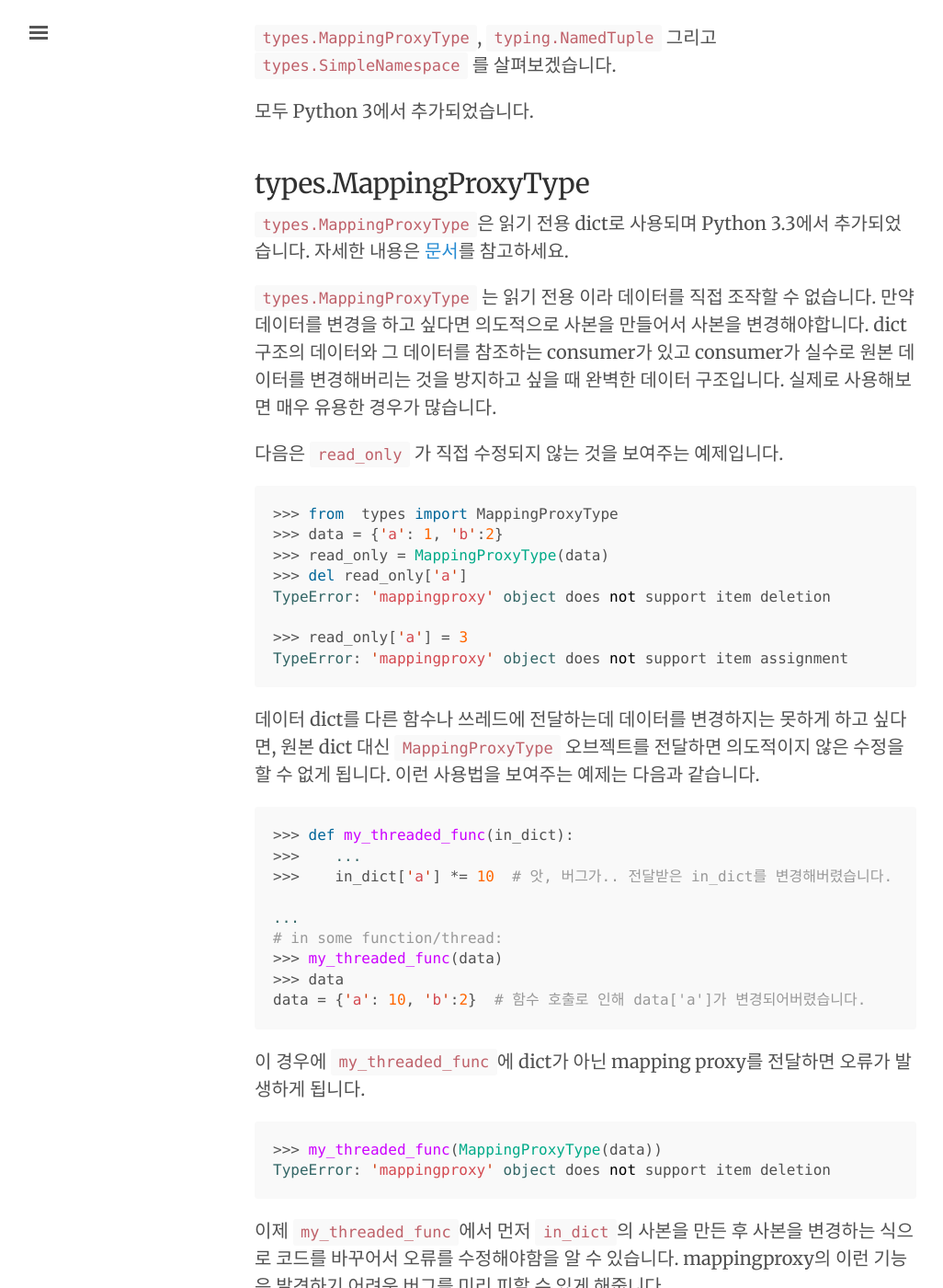
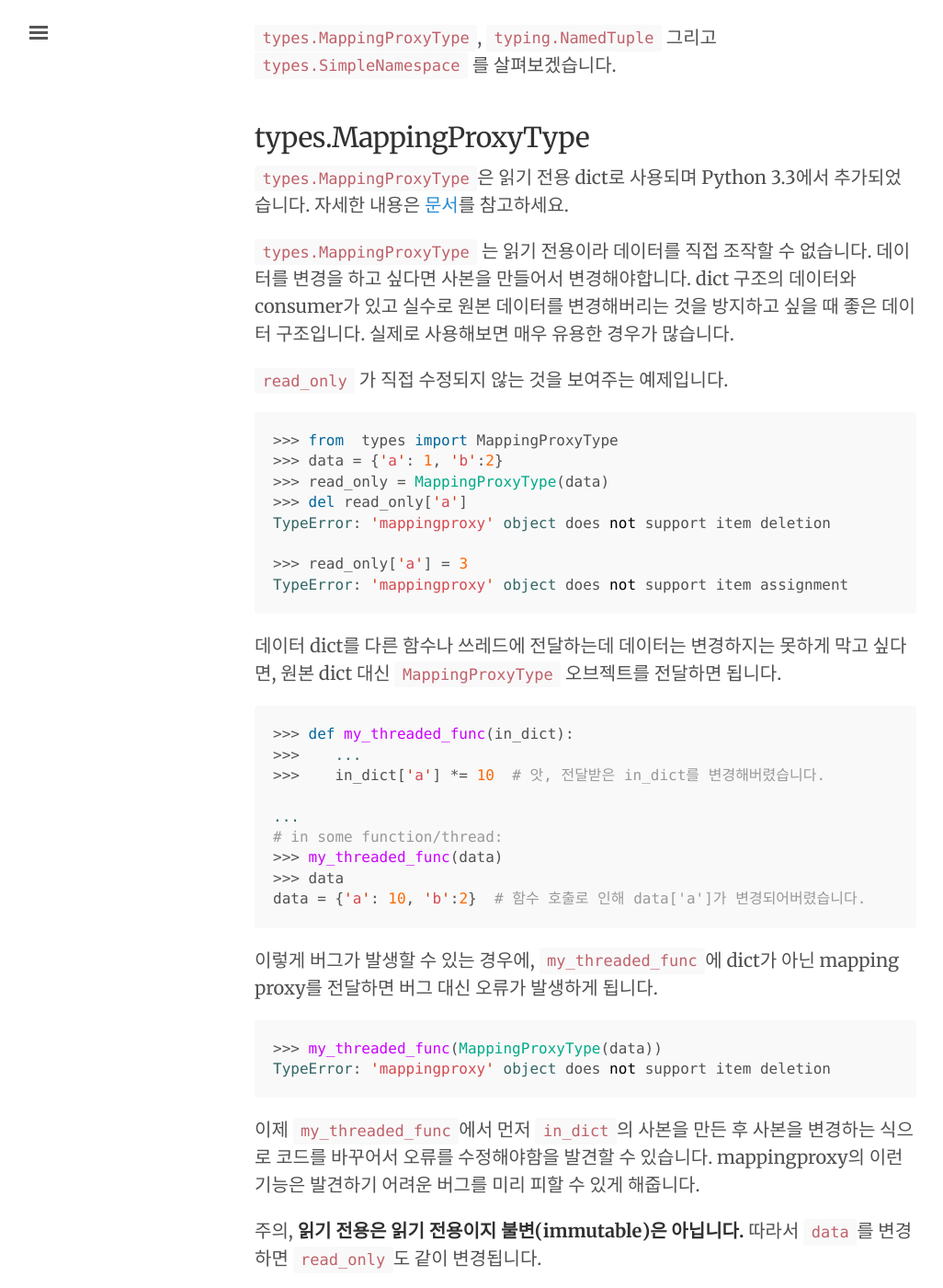
Before and after one commit to mnpk/mnpk.github.io, a Jekyll site: the page built from _posts/2017-03-16-python3-data-structure.md, in a window 1280 px wide and 1400 px high, scrolled down 439 px. Shown: the whole window at 92% size, without its empty margins (3-1029 px from the left). Built offline with Jekyll 4.4.1, drawn with Linux system fonts in a browser that asks for light colours; some of the changed text lies outside the part shown.

Commit message:
Update 2017-03-16-python3-data-structure.md

````diff
--- a/_posts/2017-03-16-python3-data-structure.md
+++ b/_posts/2017-03-16-python3-data-structure.md
@@ -2,25 +2,24 @@
 layout: post
 title: Python3의 흥미로운 데이터 구조들
 ---
-> 이 글은 [python reddit](https://www.reddit.com/r/Python/comments/5zfsq4/new_interesting_data_structures_in_python_3/)에서 발견한 [글](https://github.com/topper-123/Articles/blob/master/New-interesting-data-types-in-Python3.rst)의 한글 번역입니다.
+> 이 글은 [reddit/r/python](https://www.reddit.com/r/Python/comments/5zfsq4/new_interesting_data_structures_in_python_3/)에서 발견한 [글](https://github.com/topper-123/Articles/blob/master/New-interesting-data-types-in-Python3.rst)의 한글 번역입니다.
 
 
 Python 3는 더 이상 새로운 것이 아닙니다.
 
-실제로 최근에 탄생 3000일을 [축하](https://www.reddit.com/r/Python/comments/5v0tt6/python_3_created_via_pep_3000_is_exactly_3000/)하기도 했으니까요:) 꽤 오랜 기다림이 있었지만 Python 3는 무섭게 성장하고 있습니다. 그래서 Python 3에 새롭게 제공되는 데이터 구조는 어떤게 있는지 한 번 알아보려고 합니다.
+최근에 탄생 3000일을 [축하](https://www.reddit.com/r/Python/comments/5v0tt6/python_3_created_via_pep_3000_is_exactly_3000/)하기도 했으니까요:) 꽤 오랜 기다림이 있었지만 Python 3는 무섭게 성장하고 있습니다. 그래서 Python 3에 새롭게 제공되는 데이터 구조는 어떤게 있는지 한 번 알아보려고 합니다.
 
 `types.MappingProxyType`, `typing.NamedTuple` 그리고 `types.SimpleNamespace` 를 살펴보겠습니다.
 
-모두 Python 3에서 추가되었습니다.
 
 ### types.MappingProxyType
 
 `types.MappingProxyType`은 읽기 전용 dict로 사용되며 Python 3.3에서 추가되었습니다.
 자세한 내용은 [문서](https://docs.python.org/3/library/types.html#types.MappingProxyType)를 참고하세요.
 
-`types.MappingProxyType` 는 읽기 전용 이라 데이터를 직접 조작할 수 없습니다. 만약 데이터를 변경을 하고 싶다면 의도적으로 사본을 만들어서 사본을 변경해야합니다. dict 구조의 데이터와 그 데이터를 참조하는 consumer가 있고 consumer가 실수로 원본 데이터를 변경해버리는 것을 방지하고 싶을 때 완벽한 데이터 구조입니다. 실제로 사용해보면 매우 유용한 경우가 많습니다.
+`types.MappingProxyType` 는 읽기 전용이라 데이터를 직접 조작할 수 없습니다. 데이터를 변경을 하고 싶다면 사본을 만들어서 변경해야합니다. dict 구조의 데이터와 consumer가 있고 실수로 원본 데이터를 변경해버리는 것을 방지하고 싶을 때 좋은 데이터 구조입니다. 실제로 사용해보면 매우 유용한 경우가 많습니다.
 
-다음은 `read_only` 가 직접 수정되지 않는 것을 보여주는 예제입니다.
+`read_only` 가 직접 수정되지 않는 것을 보여주는 예제입니다.
 ```python
 >>> from  types import MappingProxyType
 >>> data = {'a': 1, 'b':2}
@@ -32,12 +31,12 @@
 TypeError: 'mappingproxy' object does not support item assignment
 ```
 
-데이터 dict를 다른 함수나 쓰레드에 전달하는데 데이터를 변경하지는 못하게 하고 싶다면, 원본 dict 대신 `MappingProxyType` 오브젝트를 전달하면 의도적이지 않은 수정을 할 수 없게 됩니다. 이런 사용법을 보여주는 예제는 다음과 같습니다.
+데이터 dict를 다른 함수나 쓰레드에 전달하는데 데이터는 변경하지는 못하게 막고 싶다면, 원본 dict 대신 `MappingProxyType` 오브젝트를 전달하면 됩니다.
 
 ```python
 >>> def my_threaded_func(in_dict):
 >>>    ...
->>>    in_dict['a'] *= 10  # 앗, 버그가.. 전달받은 in_dict를 변경해버렸습니다.
+>>>    in_dict['a'] *= 10  # 앗, 전달받은 in_dict를 변경해버렸습니다.
 
 ...
 # in some function/thread:
@@ -46,17 +45,17 @@
 data = {'a': 10, 'b':2}  # 함수 호출로 인해 data['a']가 변경되어버렸습니다.
 ```
 
-이 경우에 `my_threaded_func`에 dict가 아닌 mapping proxy를 전달하면 오류가 발생하게 됩니다.
+이렇게 버그가 발생할 수 있는 경우에, `my_threaded_func`에 dict가 아닌 mapping proxy를 전달하면 버그 대신 오류가 발생하게 됩니다.
 
 ```python
 >>> my_threaded_func(MappingProxyType(data))
 TypeError: 'mappingproxy' object does not support item deletion
 ```
 
-이제 `my_threaded_func`에서 먼저 `in_dict`의 사본을 만든 후 사본을 변경하는 식으로 코드를 바꾸어서 오류를 수정해야함을 알 수 있습니다. mappingproxy의 이런 기능은 발견하기 어려운 버그를 미리 피할 수 있게 해줍니다.
+이제 `my_threaded_func`에서 먼저 `in_dict`의 사본을 만든 후 사본을 변경하는 식으로 코드를 바꾸어서 오류를 수정해야함을 발견할 수 있습니다. mappingproxy의 이런 기능은 발견하기 어려운 버그를 미리 피할 수 있게 해줍니다.
 
 
-**읽기 전용은 읽기 전용이지 불변(immutable)은 아닙니다.** 따라서 `data`를 변경하면 `read_only`도 같이 변경됩니다.
+주의, **읽기 전용은 읽기 전용이지 불변(immutable)은 아닙니다.** 따라서 `data`를 변경하면 `read_only`도 같이 변경됩니다.
 
 ```python
 >>> data['a'] = 3
@@ -70,7 +69,7 @@
 
 `typing.NamedTuple`은 유서 깊은`collections.namedtuple`가 슈퍼차지된 버전입니다. Python 3.5에서 추가되었지만 실제로는 Python 3.6에서 나왔다고 볼 수 있습니다.
 
-`collections.namedtuple`에 비교하면 `typing.NamedTuple`는:
+`collections.namedtuple`과 비교하면:
 
 - 더 나은 문법
 - 상속
@@ -92,9 +91,9 @@
 Student(name='Tommy Johnson', address='Main street', age=22, sex='M')
 ```
 
-저는 기존의 함수 기반의 문법 보다 클래스 기반의 새로운 문법이 더 좋습니다. 가독성도 좋고요.
+저는 기존의 함수 기반의 문법 보다 클래스 기반의 새로운 문법이 더 좋네요. 가독성도 좋고요.
 
-일반적인 클래스 인스턴스가 아니라 실제로 tuple을 사용하고 있다는 점을 확인할 수 있습니다.
+주의, 일반적인 클래스 인스턴스가 아니라 실제로 tuple을 사용하고 있다는 점을 확인할 수 있습니다.
 
 
 ```python
@@ -114,7 +113,7 @@
 MaleStudent(name='Tommy Johnson', address='Main street', age=22, sex='M')  # note that sex defaults to 'M'
 ```
 
-요약하면, 이 현대화된 버전의 namedtuple은 훨씬 멋져졌고 앞으로 namedtuple의 표준으로 자리잡을 것이 분명합니다.
+요약하면, 이 모던한 namedtuple은 기존 보다 훨씬 멋져졌고 향후 namedtuple의 표준으로 자리잡을 것이 분명합니다.
 
 
 ### types.SimpleNamespace
@@ -131,7 +130,7 @@
 namespace(a=1, b=2, c=3)
 ```
 
-간단히 말해서 `types.SimpleNamespace`은 매우 단순한 클래스이며 속성을 지정, 변경, 삭제할 수 있으며 훌륭한 repr 출력을 제공합니다. 저는 가끔 dict 대용으로 편하게 읽고 쓰는데 사용하거나, 혹은 유연한 인스턴스화와 repr 출력을 얻기 위해서 상속해서 사용하곤 합니다.
+`types.SimpleNamespace`은 매우 단순한 클래스이며 속성을 지정, 변경, 삭제할 수 있으며 훌륭한 repr 출력을 제공합니다. 저는 가끔 dict 대용으로 편하게 읽고 쓰는데 사용하거나, 혹은 유연한 인스턴스화와 repr 출력을 얻기 위해서 상속해서 사용하곤 합니다.
 
 ```python
 >>> import random
@@ -147,11 +146,11 @@
 (b, 2)
 ```
 
-`types.SimpleNamespace`를 이렇게 상속해서 사용하는 것은 아주 대단한 일은 아니지만, 보통 코드 몇 줄을 아껴줄 수 있을겁니다. 그것도 멋진 일이죠.
+`types.SimpleNamespace`를 이렇게 상속해서 사용하는 것은 아주 대단한 일은 아니지만, 보통 몇 줄의 코드를  아껴줄 수 있을겁니다. 그것도 멋진 일이죠.
 
 ### 결론
 
-Python 3의 새로운 데이터 구조들에 대한 간단한 연습을 여러분도 즐기셨길 바랍니다.
+Python 3의 새로운 데이터 구조들을 간단히 알아보았는데, 여러분도 즐기셨길 바랍니다.
 
 
-> 이 글은 [python reddit](https://www.reddit.com/r/Python/comments/5zfsq4/new_interesting_data_structures_in_python_3/)에서 발견한 [글](https://github.com/topper-123/Articles/blob/master/New-interesting-data-types-in-Python3.rst)의 한글 번역입니다.
+> 이 글은 [reddit/r/python](https://www.reddit.com/r/Python/comments/5zfsq4/new_interesting_data_structures_in_python_3/)에서 발견한 [글](https://github.com/topper-123/Articles/blob/master/New-interesting-data-types-in-Python3.rst)의 한글 번역입니다.
````
